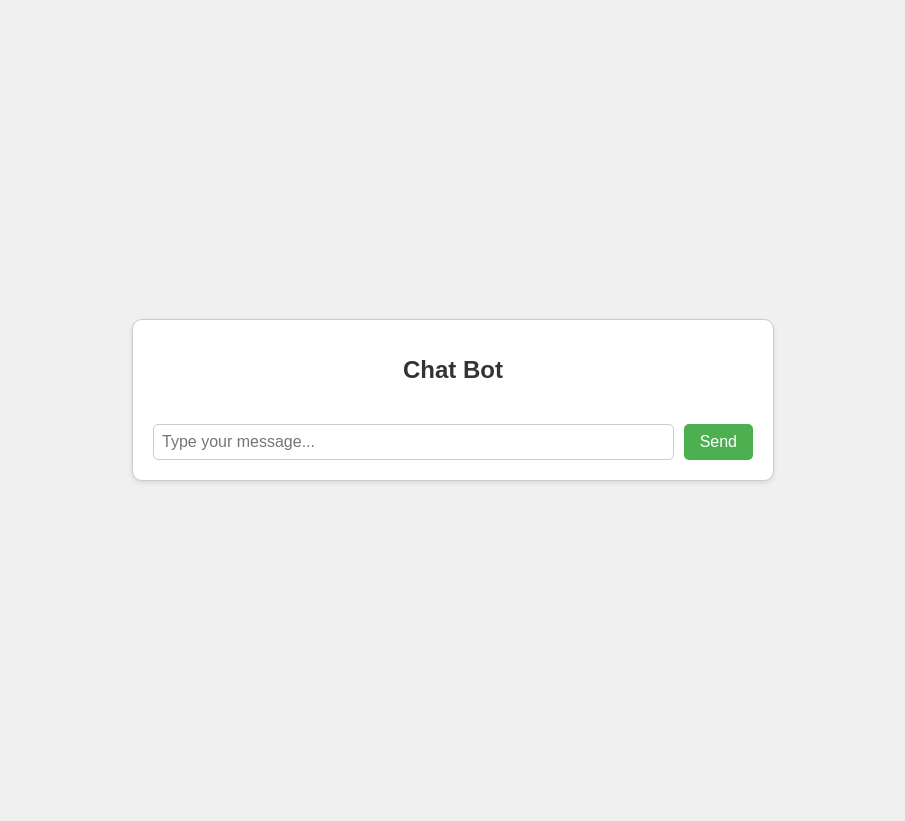
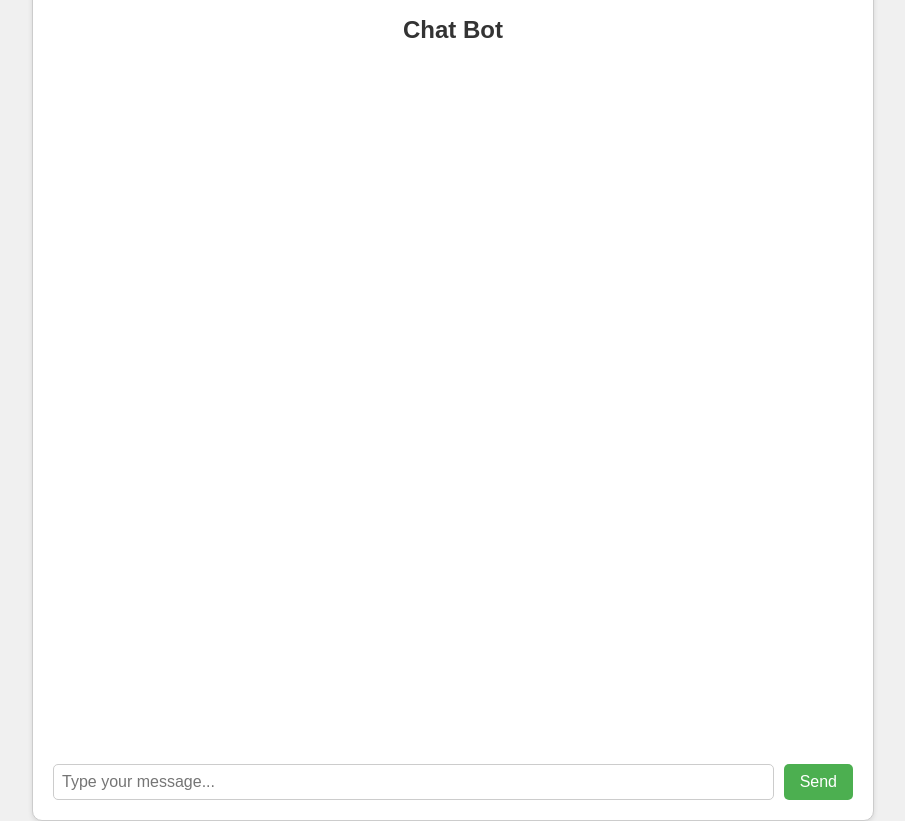
Before and after one commit to G4rv19/ollama_pi, a Flask app: page / in a window 1280 px wide. Shown: the whole page, without its empty margins (187-1092 px from the left). Before the commit the page ends 483 px from the top, so only its background shows below. Run offline with Flask 3, Linux system fonts and the light colour scheme.

Commit message:
changes with ui

```diff
--- a/templates/index.html
+++ b/templates/index.html
@@ -17,13 +17,18 @@
     }
 
     .container {
-        max-width: 600px;
-        width: 100%;
+        position: relative;
+        max-width: 800px;
+        width: 100%; /* Adjusted width */
+        max-height: 800px;
+        height: 100%;
         padding: 20px;
         border: 1px solid #ccc;
         border-radius: 10px;
         background-color: #fff;
         box-shadow: 0 2px 5px rgba(0, 0, 0, 0.1);
+        display: flex;
+        flex-direction: column; /* Changed to column layout */
     }
 
     .header {
@@ -39,7 +44,8 @@
     .message-container {
         margin-bottom: 20px;
         overflow-y: auto;
-        max-height: 300px;
+        flex-grow: 1; /* Make this container take remaining space */
+        max-height: calc(100% - 140px); /* Adjusted max-height */
     }
 
     .message {
@@ -61,10 +67,11 @@
 
     .input-container {
         display: flex;
+        margin-top: auto; /* Push input container to the bottom */
     }
 
     .input-container input {
-        flex: 1;
+        flex-grow: 1;
         padding: 8px;
         margin-right: 10px;
         border: 1px solid #ccc;
@@ -81,6 +88,7 @@
         cursor: pointer;
         font-size: 16px;
     }
+
 </style>
 </head>
 <body>
```
Lines whose indentation alone changed are shown as unchanged.
